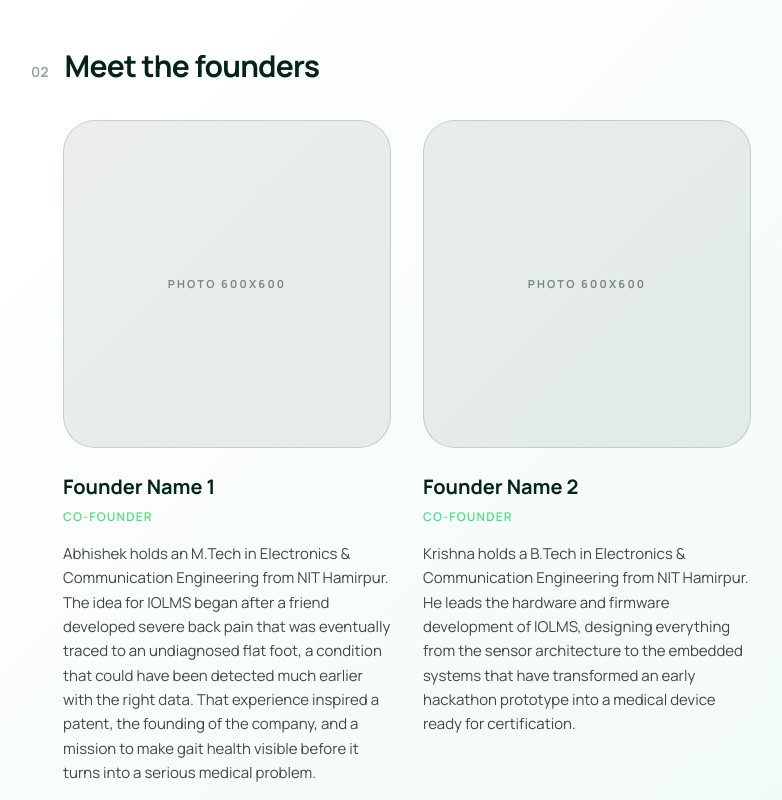
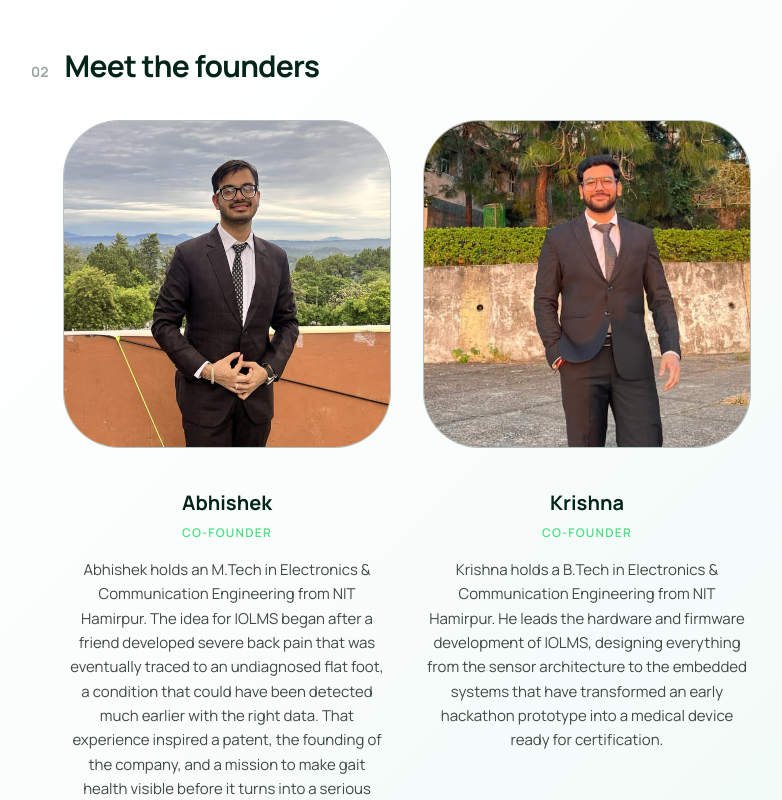
Before and after one commit to spandhikaorthotics/spandhika-orthotics, a Next.js app: page /about in a window 1280 px wide. Shown: the part 1080-1880 px from the top of the page, without its empty margins (321-1103 px from the left). Built offline with nearby package versions, Linux system fonts and the light colour scheme.

Commit message:
add founder images

```diff
--- a/src/app/about/page.tsx
+++ b/src/app/about/page.tsx
@@ -28,13 +28,15 @@ const sections = [
     isTeam: true, // Special flag to render the photo grid
     content: [
       {
-        subtitle: "Founder Name 1",
+        subtitle: "Abhishek",
         role: "Co-Founder",
+        image: "abhishek.png",
         text: "Abhishek holds an M.Tech in Electronics & Communication Engineering from NIT Hamirpur. The idea for IOLMS began after a friend developed severe back pain that was eventually traced to an undiagnosed flat foot, a condition that could have been detected much earlier with the right data. That experience inspired a patent, the founding of the company, and a mission to make gait health visible before it turns into a serious medical problem.",
       },
       {
-        subtitle: "Founder Name 2",
+        subtitle: "Krishna",
         role: "Co-Founder",
+        image: "krishna.png",
         text: "Krishna holds a B.Tech in Electronics & Communication Engineering from NIT Hamirpur. He leads the hardware and firmware development of IOLMS, designing everything from the sensor architecture to the embedded systems that have transformed an early hackathon prototype into a medical device ready for certification.",
       },
     ],
@@ -168,13 +170,13 @@ export default function AboutPage() {
       <div
         className="w-full"
         style={{
-          background: "linear-gradient(135deg, #ffffff 0%, #ffffff 30%, #e6f6f3 100%)",
+          background:
+            "linear-gradient(135deg, #ffffff 0%, #ffffff 30%, #e6f6f3 100%)",
         }}
       >
         {/* ── MAIN CONTENT: sidebar + body ── */}
         <div className="max-w-[1280px] mx-auto px-6 lg:px-8 py-16 lg:py-24">
           <div className="flex gap-16 lg:gap-24 items-start">
-
             {/* ── STICKY SIDEBAR (desktop only) ── */}
             <aside className="hidden lg:block w-56 shrink-0 sticky top-12">
               <p
@@ -226,7 +228,11 @@ export default function AboutPage() {
                 <a
                   href="mailto:spandhikaorthotics@gmail.com"
                   className="inline-flex text-[12px] font-medium transition-opacity hover:opacity-70 break-all"
-                  style={{ color: "var(--primary)", borderBottom: "1px solid color-mix(in oklab, var(--primary) 30%, transparent)" }}
+                  style={{
+                    color: "var(--primary)",
+                    borderBottom:
+                      "1px solid color-mix(in oklab, var(--primary) 30%, transparent)",
+                  }}
                 >
                   spandhikaorthotics@gmail.com
                 </a>
@@ -299,27 +305,30 @@ export default function AboutPage() {
                     {section.isTeam ? (
                       <div className="grid sm:grid-cols-2 gap-x-8 gap-y-12 pl-1 sm:pl-8">
                         {section.content.map((member) => (
-                          <div key={member.subtitle} className="group flex flex-col">
-                            {/* Photo Placeholder */}
+                          <div
+                            key={member.subtitle}
+                            className="group flex flex-col items-center text-center"
+                          >
+                            {/* Photo Container - ENLARGED */}
                             <div
-                              className="w-full aspect-square rounded-[2rem] mb-6 overflow-hidden relative transition-all duration-300 group-hover:-translate-y-1 group-hover:shadow-xl"
+                              className="w-full aspect-square max-w-[400px] rounded-[3.5rem] mb-10 overflow-hidden relative transition-all duration-300 group-hover:-translate-y-1 group-hover:shadow-2xl"
                               style={{
-                                background: "color-mix(in oklab, var(--primary) 8%, transparent)",
-                                border: "1px solid color-mix(in oklab, var(--primary) 15%, transparent)"
+                                background:
+                                  "color-mix(in oklab, var(--primary) 10%, transparent)",
+                                border:
+                                  "1px solid color-mix(in oklab, var(--primary) 20%, transparent)",
                               }}
                             >
-                              {/*
-                                Replace this inner div with your actual Next.js <Image /> component
-                                Example: <Image src="/founder-1.jpg" alt={member.subtitle} fill className="object-cover" />
-                              */}
-                              <div className="absolute inset-0 flex items-center justify-center">
-                                <span
-                                  className="text-[11px] font-bold tracking-[0.2em] uppercase"
-                                  style={{ color: "color-mix(in oklab, var(--primary) 50%, transparent)" }}
-                                >
-                                  Photo 600x600
-                                </span>
-                              </div>
+                              {/* Use the member.image field for the actual image */}
+                              <img
+                                src={`/${member.image}`}
+                                alt={member.subtitle}
+                                className={`absolute inset-0 w-full h-full object-cover ${
+                                  member.subtitle === "Krishna"
+                                    ? "scale-200 object-[40%_80%]"
+                                    : "scale-150 object-[60%_50%]"
+                                }`}
+                              />
                             </div>
 
                             {/* Member Details */}
@@ -336,7 +345,7 @@ export default function AboutPage() {
                               {member.role}
                             </p>
                             <p
-                              className="text-[15px] leading-relaxed"
+                              className="text-[15px] leading-relaxed max-w-[320px]"
                               style={{ color: "var(--on-surface-variant)" }}
                             >
                               {member.text}
```
Also changed, not shown: public/abhishek.png (added), public/krishna.png (added).
